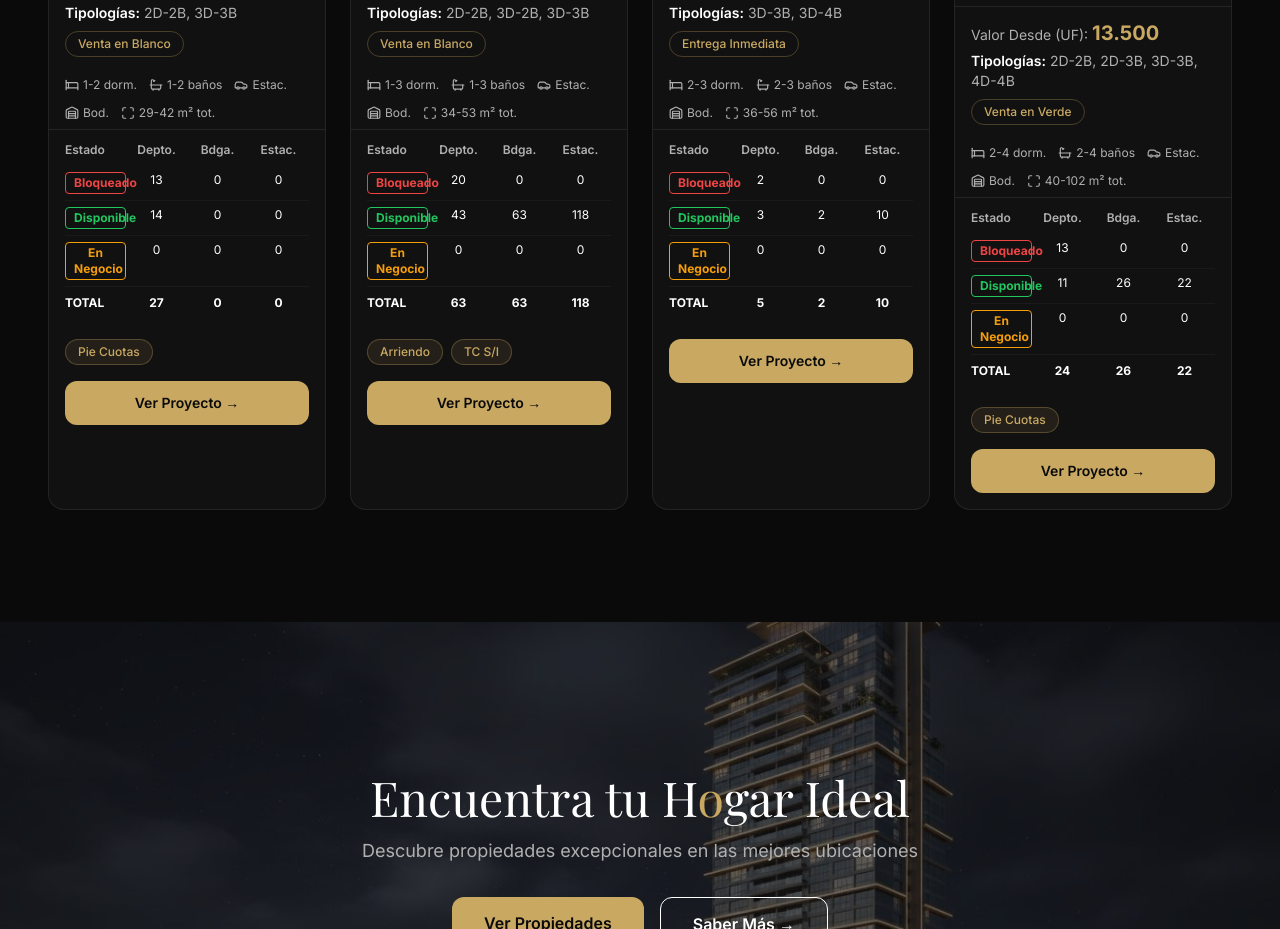
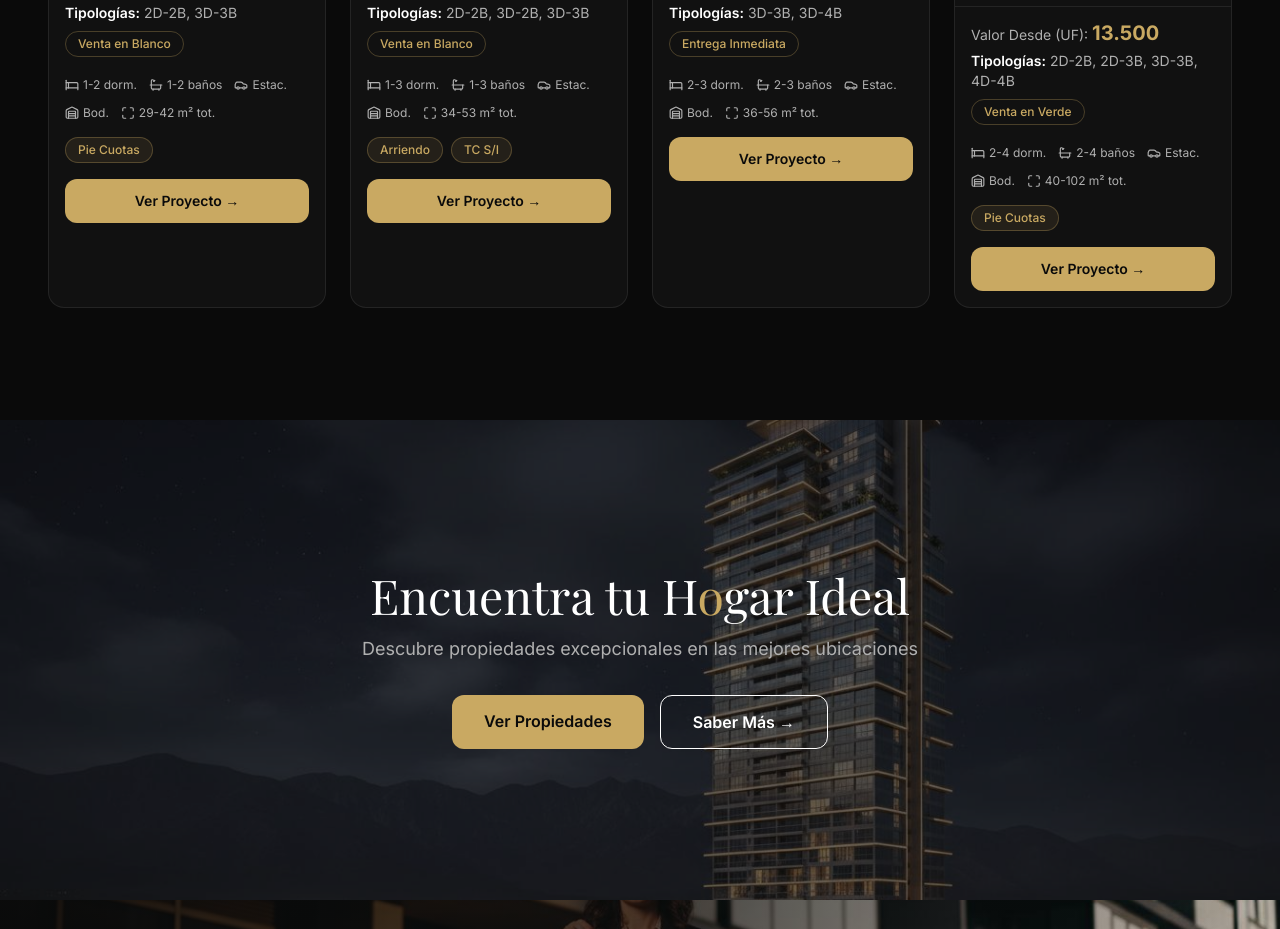
Before and after one commit to insideproevents/place.select, a React (Vite) app in the folder app/: page /#/ in a window 1280 px wide. Shown: the part 1440-2369 px from the top of the page. Built offline with nearby package versions, Linux system fonts and the light colour scheme.

Commit message:
remove(hero): remove availability table from cards

```diff
--- a/app/src/components/ProjectCard.tsx
+++ b/app/src/components/ProjectCard.tsx
@@ -96,37 +96,6 @@ export default function ProjectCard({ project, index }: ProjectCardProps) {
         </span>
       </div>
 
-      {/* Availability Table */}
-      <div className="px-4 py-3 border-t border-white/[0.08]">
-        <div className="grid grid-cols-4 text-xs font-semibold text-[#B0B0B0] mb-2">
-          <span>Estado</span>
-          <span className="text-center">Depto.</span>
-          <span className="text-center">Bdga.</span>
-          <span className="text-center">Estac.</span>
-        </div>
-        {(
-          [
-            ['Bloqueado', project.availability.blocked, 'border-red-500 text-red-500'],
-            ['Disponible', project.availability.available, 'border-green-500 text-green-500'],
-            ['En Negocio', project.availability.negotiating, 'border-amber-500 text-amber-500'],
-          ] as const
-        ).map(([label, data, colorClass]) => (
-          <div key={label} className="grid grid-cols-4 text-xs py-1.5 border-b border-white/[0.04]">
-            <span className={`px-2 py-0.5 border rounded text-center font-bold ${colorClass}`}>
-              {label}
-            </span>
-            <span className="text-center text-white">{data.apartments}</span>
-            <span className="text-center text-white">{data.storage}</span>
-            <span className="text-center text-white">{data.parking}</span>
-          </div>
-        ))}
-        <div className="grid grid-cols-4 text-xs py-2 font-bold text-white">
-          <span>TOTAL</span>
-          <span className="text-center">{project.availability.total.apartments}</span>
-          <span className="text-center">{project.availability.total.storage}</span>
-          <span className="text-center">{project.availability.total.parking}</span>
-        </div>
-      </div>
 
       {/* Tags */}
       {project.tags.length > 0 && (
```
